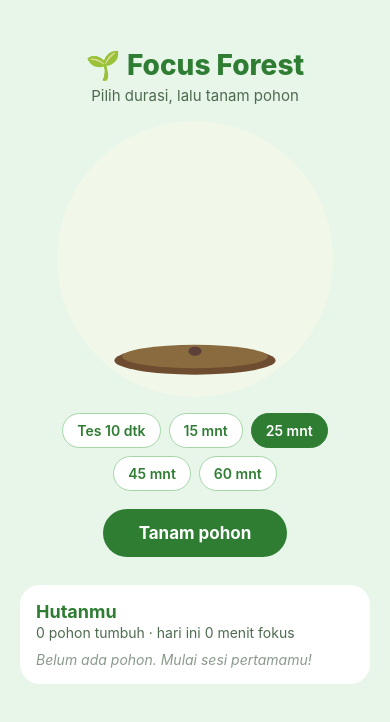
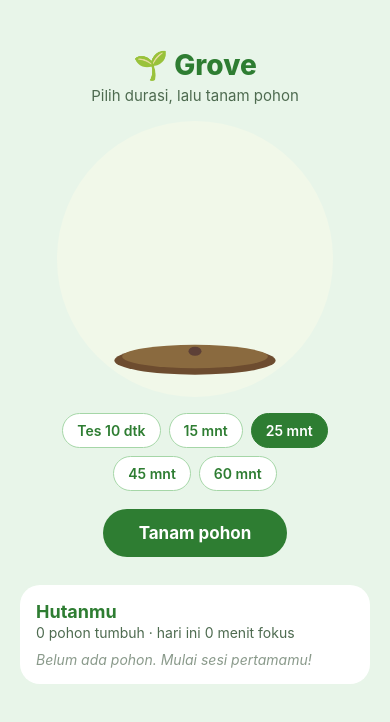
Before and after one commit to roziannn/grove-app, a React Native app: screen / in a window 390 px wide. Shown: the top 722 px of the page. Built offline with nearby package versions, Linux system fonts and the light colour scheme.

Commit message:
Rename app to Grove

```diff
--- a/App.tsx
+++ b/App.tsx
@@ -127,7 +127,7 @@ export default function App() {
       <StatusBar style="dark" />
       {phase === 'running' && <RunningKeepAwake />}
       <ScrollView contentContainerStyle={styles.container}>
-        <Text style={styles.title}>🌱 Focus Forest</Text>
+        <Text style={styles.title}>🌱 Grove</Text>
         <Text style={styles.subtitle}>
           {phase === 'running'
             ? 'Tetap di app ini, pohonmu sedang tumbuh'
--- a/app.json
+++ b/app.json
@@ -1,7 +1,7 @@
 {
   "expo": {
-    "name": "Focus Forest",
-    "slug": "focus-forest",
+    "name": "Grove",
+    "slug": "grove",
     "version": "1.0.0",
     "orientation": "portrait",
     "icon": "./assets/icon.png",
--- a/package.json
+++ b/package.json
@@ -1,5 +1,5 @@
 {
-  "name": "focus-forest",
+  "name": "grove",
   "version": "1.0.0",
   "main": "index.ts",
   "dependencies": {
--- a/src/storage.ts
+++ b/src/storage.ts
@@ -7,7 +7,7 @@ export type Session = {
   ok: boolean; // true = pohon tumbuh, false = layu
 };
 
-const KEY = 'focus-forest:sessions';
+const KEY = 'grove:sessions';
 
 export async function loadSessions(): Promise<Session[]> {
   try {
```
Also changed, not shown: 2 other files (tests, documents, lock files or other folders).
